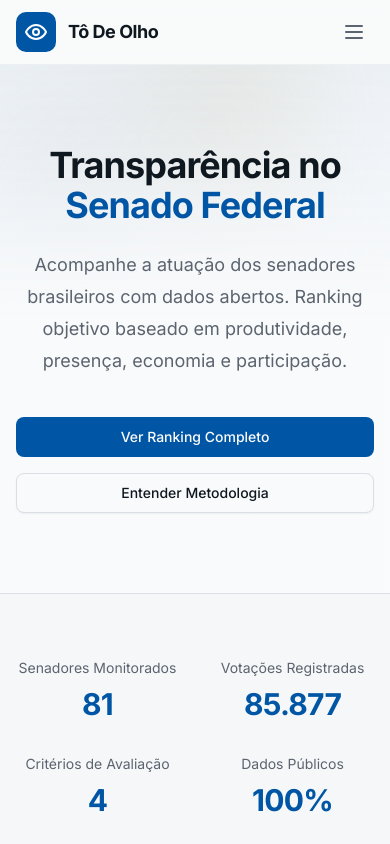
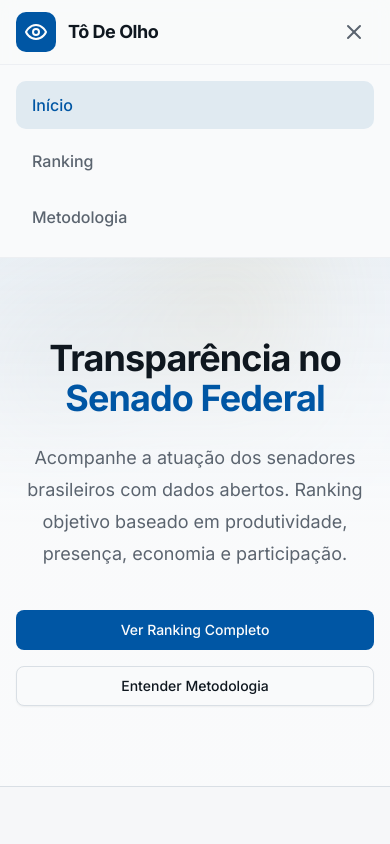
Before and after one commit to Alzarus/to-de-olho, a Next.js app in the folder frontend/: page / in a window 390 px wide. Both pictures are taken after a click on the button "Abrir menu de navegação". Shown: the top 844 px of the page. Built offline with nearby package versions, Linux system fonts and the light colour scheme.

Commit message:
fix(frontend): implementa menu mobile funcional no header

```diff
--- a/frontend/src/components/layout/header.tsx
+++ b/frontend/src/components/layout/header.tsx
@@ -1,5 +1,6 @@
 "use client";
 
+import { useState } from "react";
 import Link from "next/link";
 import { usePathname } from "next/navigation";
 import { cn } from "@/lib/utils";
@@ -12,6 +13,7 @@
 
 export function Header() {
   const pathname = usePathname();
+  const [mobileMenuOpen, setMobileMenuOpen] = useState(false);
 
   return (
     <header className="sticky top-0 z-50 w-full border-b border-border/40 bg-background/95 backdrop-blur-sm supports-backdrop-filter:bg-background/60">
@@ -48,7 +50,7 @@
           </div>
         </Link>
 
-        {/* Navigation */}
+        {/* Desktop Navigation */}
         <nav className="hidden md:block" aria-label="Navegação principal">
           <ul className="flex items-center gap-1">
             {navigation.map((item) => {
@@ -85,7 +87,9 @@
         <button
           type="button"
           className="inline-flex items-center justify-center rounded-lg p-2 text-muted-foreground transition-colors hover:bg-accent hover:text-accent-foreground focus-visible:outline-none focus-visible:ring-2 focus-visible:ring-ring md:hidden"
-          aria-label="Abrir menu de navegação"
+          aria-label={mobileMenuOpen ? "Fechar menu" : "Abrir menu de navegação"}
+          aria-expanded={mobileMenuOpen}
+          onClick={() => setMobileMenuOpen(!mobileMenuOpen)}
         >
           <svg
             xmlns="http://www.w3.org/2000/svg"
@@ -98,12 +102,54 @@
             className="h-6 w-6"
             aria-hidden="true"
           >
-            <line x1="4" x2="20" y1="12" y2="12" />
-            <line x1="4" x2="20" y1="6" y2="6" />
-            <line x1="4" x2="20" y1="18" y2="18" />
+            {mobileMenuOpen ? (
+              <>
+                <line x1="18" x2="6" y1="6" y2="18" />
+                <line x1="6" x2="18" y1="6" y2="18" />
+              </>
+            ) : (
+              <>
+                <line x1="4" x2="20" y1="12" y2="12" />
+                <line x1="4" x2="20" y1="6" y2="6" />
+                <line x1="4" x2="20" y1="18" y2="18" />
+              </>
+            )}
           </svg>
         </button>
       </div>
+
+      {/* Mobile Navigation Menu */}
+      {mobileMenuOpen && (
+        <nav
+          className="border-t border-border/40 bg-background md:hidden"
+          aria-label="Menu de navegação mobile"
+        >
+          <ul className="container mx-auto max-w-7xl px-4 py-4 space-y-2">
+            {navigation.map((item) => {
+              const isActive = pathname === item.href;
+              return (
+                <li key={item.name}>
+                  <Link
+                    href={item.href}
+                    className={cn(
+                      "block px-4 py-3 text-base font-medium transition-colors rounded-lg",
+                      "hover:bg-accent hover:text-accent-foreground",
+                      "focus-visible:outline-none focus-visible:ring-2 focus-visible:ring-ring",
+                      isActive
+                        ? "text-primary bg-primary/10"
+                        : "text-muted-foreground"
+                    )}
+                    aria-current={isActive ? "page" : undefined}
+                    onClick={() => setMobileMenuOpen(false)}
+                  >
+                    {item.name}
+                  </Link>
+                </li>
+              );
+            })}
+          </ul>
+        </nav>
+      )}
     </header>
   );
 }
```
